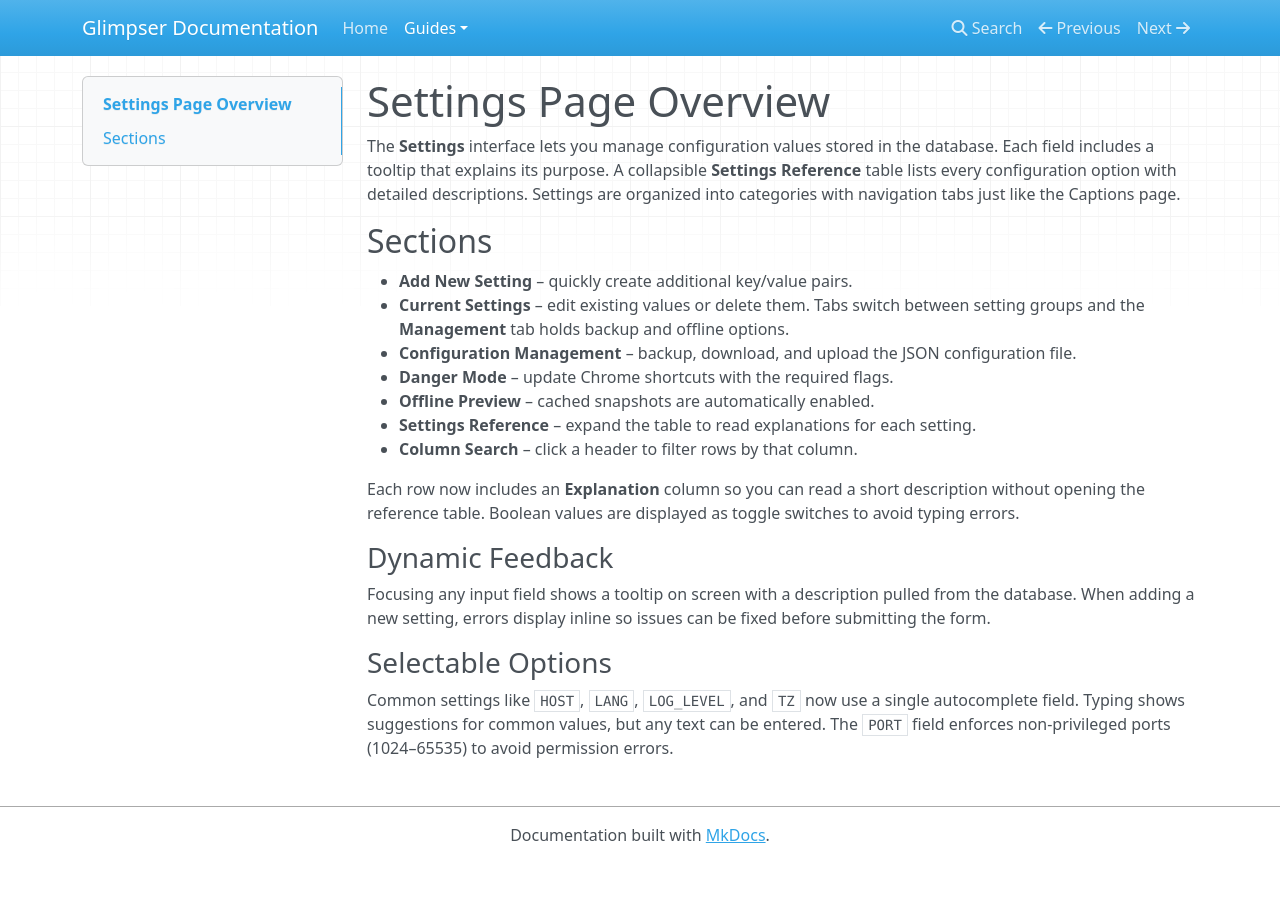
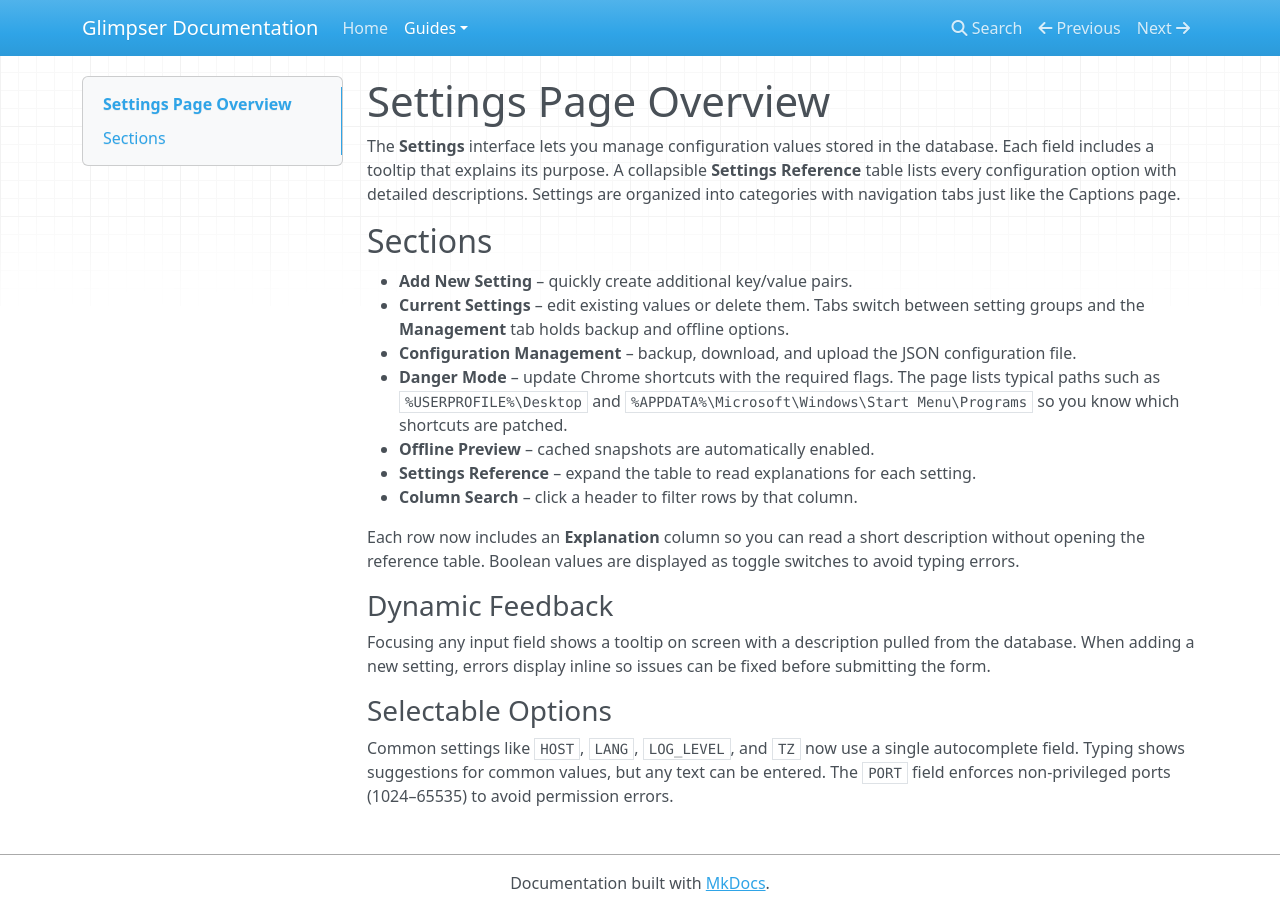
Before and after one commit to KristopherKubicki/glimpser, an MkDocs documentation site: the page built from docs/settings_page.md, in a window 1280 px wide. Built offline with MkDocs 1.6.1, drawn with Linux system fonts in a browser that asks for light colours; nearby versions of some CDN libraries.

Commit message:
feat(settings): highlight danger mode

```diff
--- a/docs/settings_page.md
+++ b/docs/settings_page.md
@@ -7,7 +7,10 @@ The **Settings** interface lets you manage configuration values stored in the da
 - **Add New Setting** – quickly create additional key/value pairs.
 - **Current Settings** – edit existing values or delete them. Tabs switch between setting groups and the **Management** tab holds backup and offline options.
 - **Configuration Management** – backup, download, and upload the JSON configuration file.
-- **Danger Mode** – update Chrome shortcuts with the required flags.
+- **Danger Mode** – update Chrome shortcuts with the required flags. The page
+  lists typical paths such as `%USERPROFILE%\Desktop` and
+  `%APPDATA%\Microsoft\Windows\Start Menu\Programs` so you know which
+  shortcuts are patched.
 - **Offline Preview** – cached snapshots are automatically enabled.
 - **Settings Reference** – expand the table to read explanations for each setting.
 - **Column Search** – click a header to filter rows by that column.
```
Also changed, not shown: app/static/css/style.css (+17 -0 lines), 2 other files.
